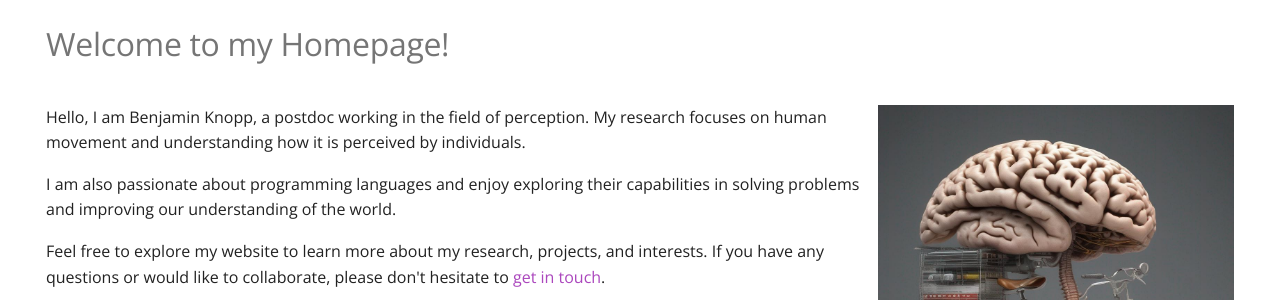
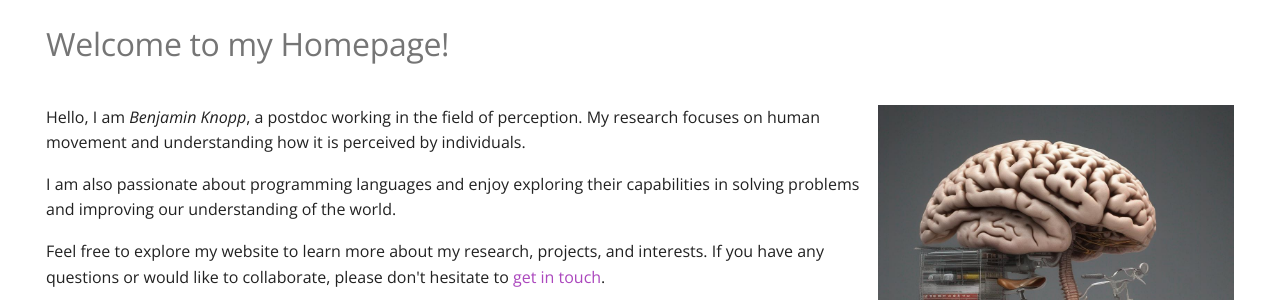
Before and after one commit to benjaminknopp/homepage, an MkDocs documentation site: the page built from docs/index.md, in a window 1280 px wide. Shown: the part 123-423 px from the top of the page. Built offline with MkDocs 1.6.1 and Material for MkDocs 9.7.7, drawn with Linux system fonts in a browser that asks for light colours.

Commit message:
Add italic.

```diff
--- a/docs/index.md
+++ b/docs/index.md
@@ -4,19 +4,9 @@ hide:
 ---
 # Welcome to my Homepage!
 
-
-<!--
-<figure markdown>
-![a brain with spine riding a bicycle](assets/images/brainrider.png){ align=right width=50%}
-<figcaption>
-<a href="https://stablediffusionweb.com">Stable Diffusion Web</a>
-</figcaption>
-</figure>
--->
-
 ![a brain with spine riding a bicycle](assets/images/brainrider.png){ align=right width=30%}
 
-Hello, I am Benjamin Knopp, a postdoc working in the field of perception. My research focuses on human movement and understanding how it is perceived by individuals.
+Hello, I am *Benjamin Knopp*, a postdoc working in the field of perception. My research focuses on human movement and understanding how it is perceived by individuals.
 
 I am also passionate about programming languages and enjoy exploring their capabilities in solving problems and improving our understanding of the world.
 
```
